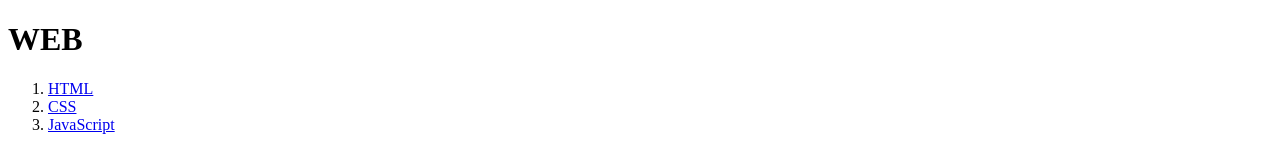
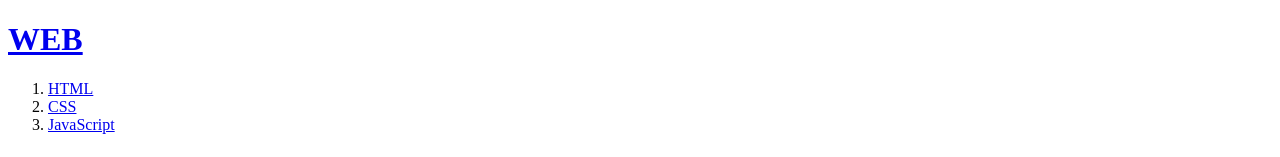
Before and after one commit to jinbae0215/web, a plain HTML site: page 3.JavaScript.html in a window 1280 px wide. Shown: the top 157 px of the page. Drawn offline with Linux system fonts and the light colour scheme.

Commit message:
Update 3.JavaScript.html

```diff
--- a/3.JavaScript.html
+++ b/3.JavaScript.html
@@ -5,7 +5,7 @@
     <title> JavaScript</title>
   </head>
   <body>
-    <h1>WEB</h1>
+    <h1><a href="web.html">WEB</a></h1>
     <ol>
       <li><a href="1.html.html">HTML</a></li>
       <li><a href="2.CSS.html">CSS</a></li>
```
